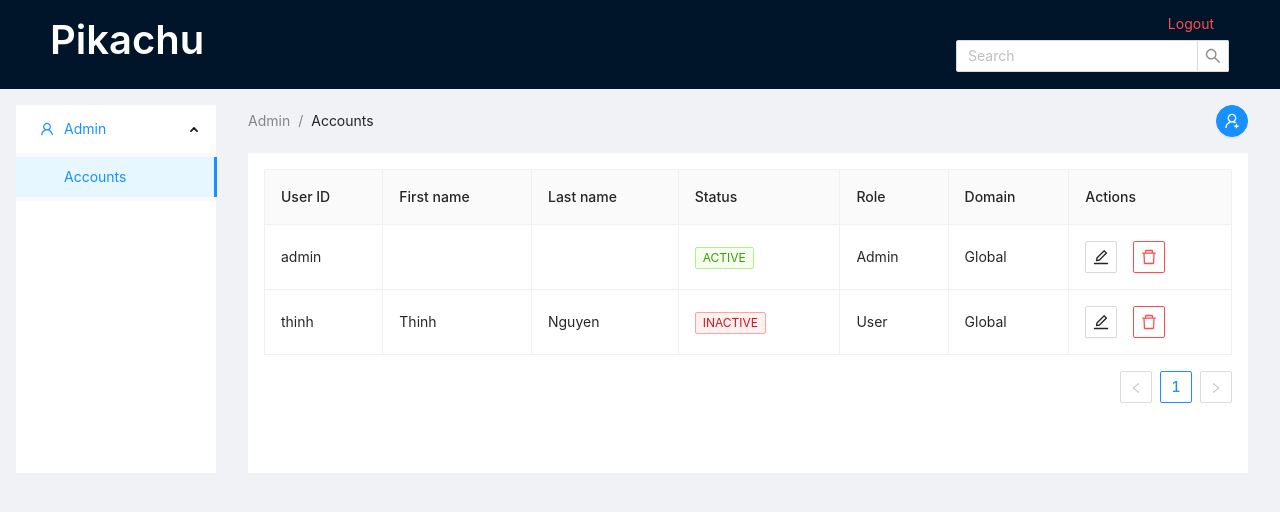
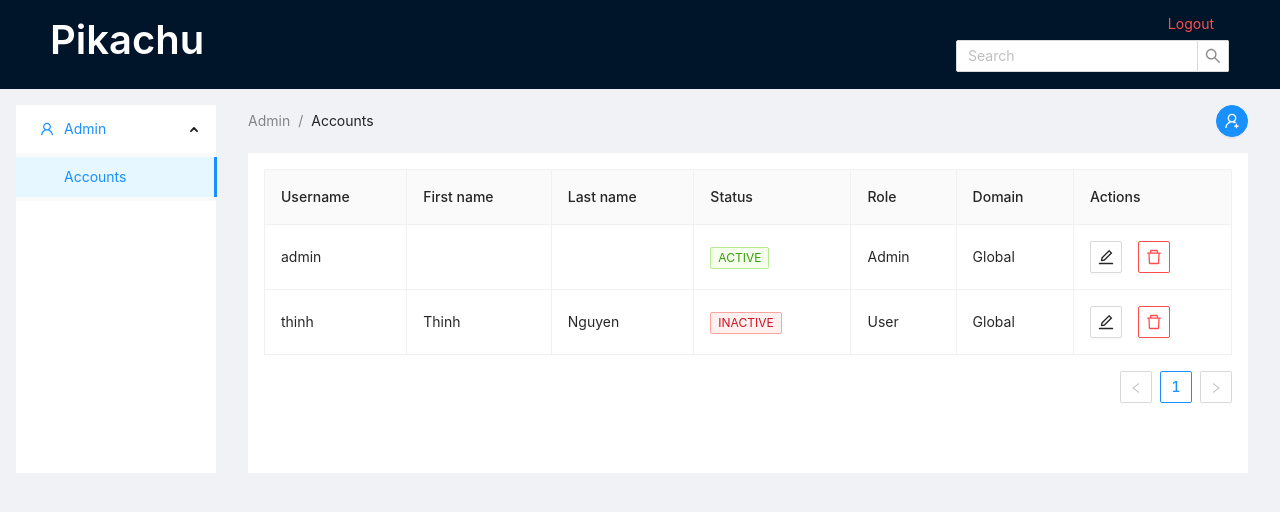
Before and after one commit to npthinhdev/page-account, a React (Create React App) app: page /account in a window 1280 px wide. Shown: the top 512 px of the page. Built offline with nearby package versions, Linux system fonts and the light colour scheme; data requests are answered from the project's data file.

Commit message:
move accountColumns into class component

```diff
--- a/src/pages/Account/form.tsx
+++ b/src/pages/Account/form.tsx
@@ -9,8 +9,8 @@
 const { Option } = Select;
 
 const layout = {
-  labelCol: { span: 4 },
-  wrapperCol: { span: 20 }
+  labelCol: { span: 5 },
+  wrapperCol: { span: 19 }
 }
 
 class UserForm extends React.PureComponent<PropForm> {
@@ -24,7 +24,7 @@
   render() {
     return (
       <Form {...layout} ref={this.formRef} name="formUser" className="form-user" onFinish={this.onFinish} onFinishFailed={this.onFinishFailed}>
-        <Form.Item name="userName" label="User ID" rules={[{ required: true, message: "This is required" }]}>
+        <Form.Item name="userName" label="Username" rules={[{ required: true, message: "This is required" }]}>
           <Input />
         </Form.Item>
         <Form.Item label="Name" className="form-user__name">
--- a/src/pages/Account/render.tsx
+++ b/src/pages/Account/render.tsx
@@ -4,18 +4,19 @@
 
 import * as Services from '../../services';
 
-interface PropsAccount {
+interface Props {
   reload: Function;
   isReload: boolean;
 }
-interface StateAccount {
+interface State {
   accounts: Array<Object>;
   loading: boolean;
 }
 
-const accountColumns = [
+class AccountRender extends React.PureComponent<Props, State> {
+  accountColumns = [
     {
-    title: 'User ID',
+      title: 'Username',
       dataIndex: 'userName',
       key: 'userName'
     },
@@ -76,10 +77,8 @@
         </Space>
       )
     }
-];
-
-class AccountRender extends React.PureComponent<PropsAccount, StateAccount> {
-  constructor(props: PropsAccount) {
+  ]
+  constructor(props: Props) {
     super(props);
     this.state = {
       accounts: [],
@@ -116,7 +115,7 @@
     return (
       <Table
         rowKey="id"
-        columns={accountColumns}
+        columns={this.accountColumns}
         dataSource={this.state.accounts}
         loading={this.state.loading}
         bordered
```
Also changed, not shown: src/pages/Account/headerFunc.tsx (+4 -4 lines). Lines whose indentation alone changed are shown as unchanged.
